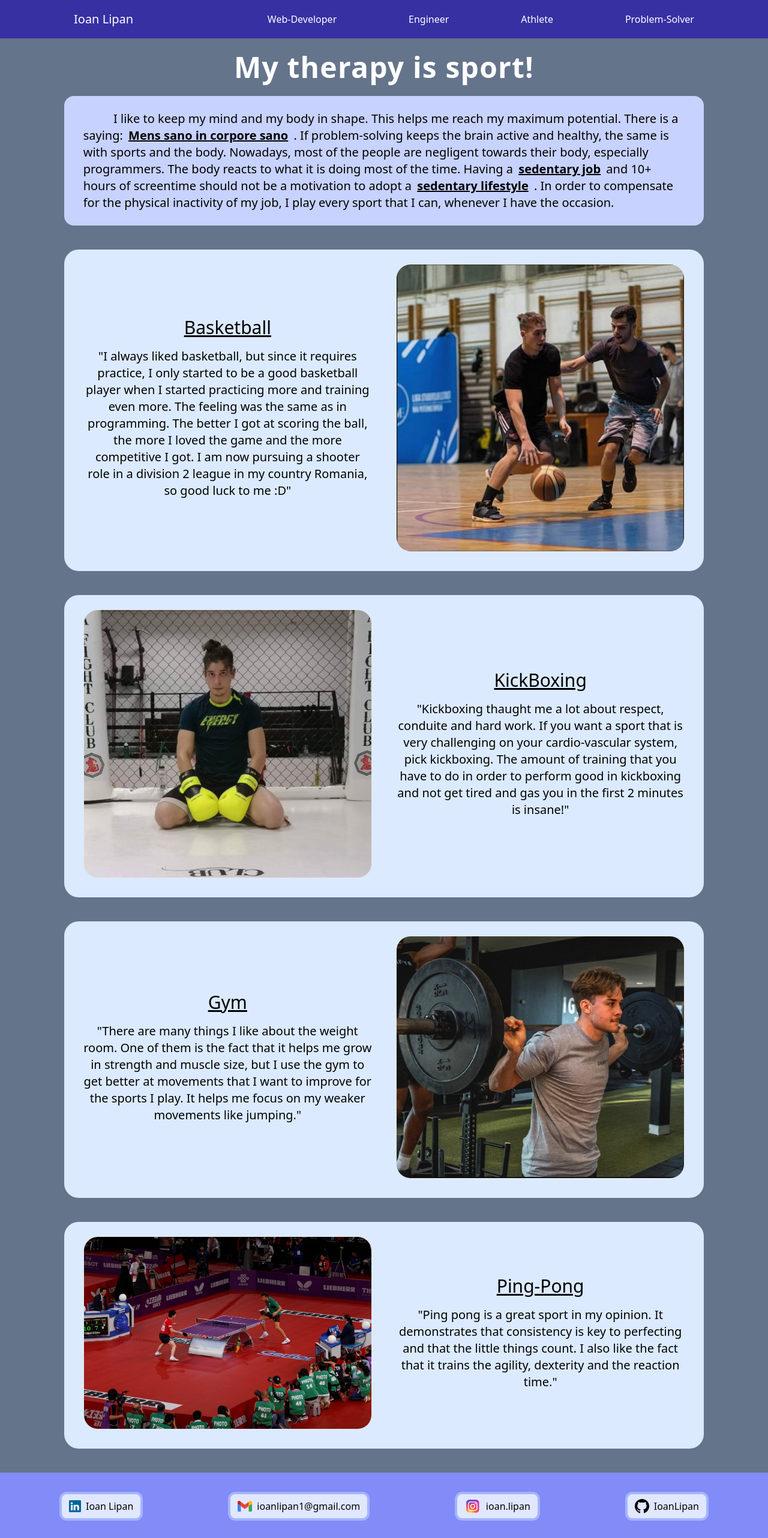
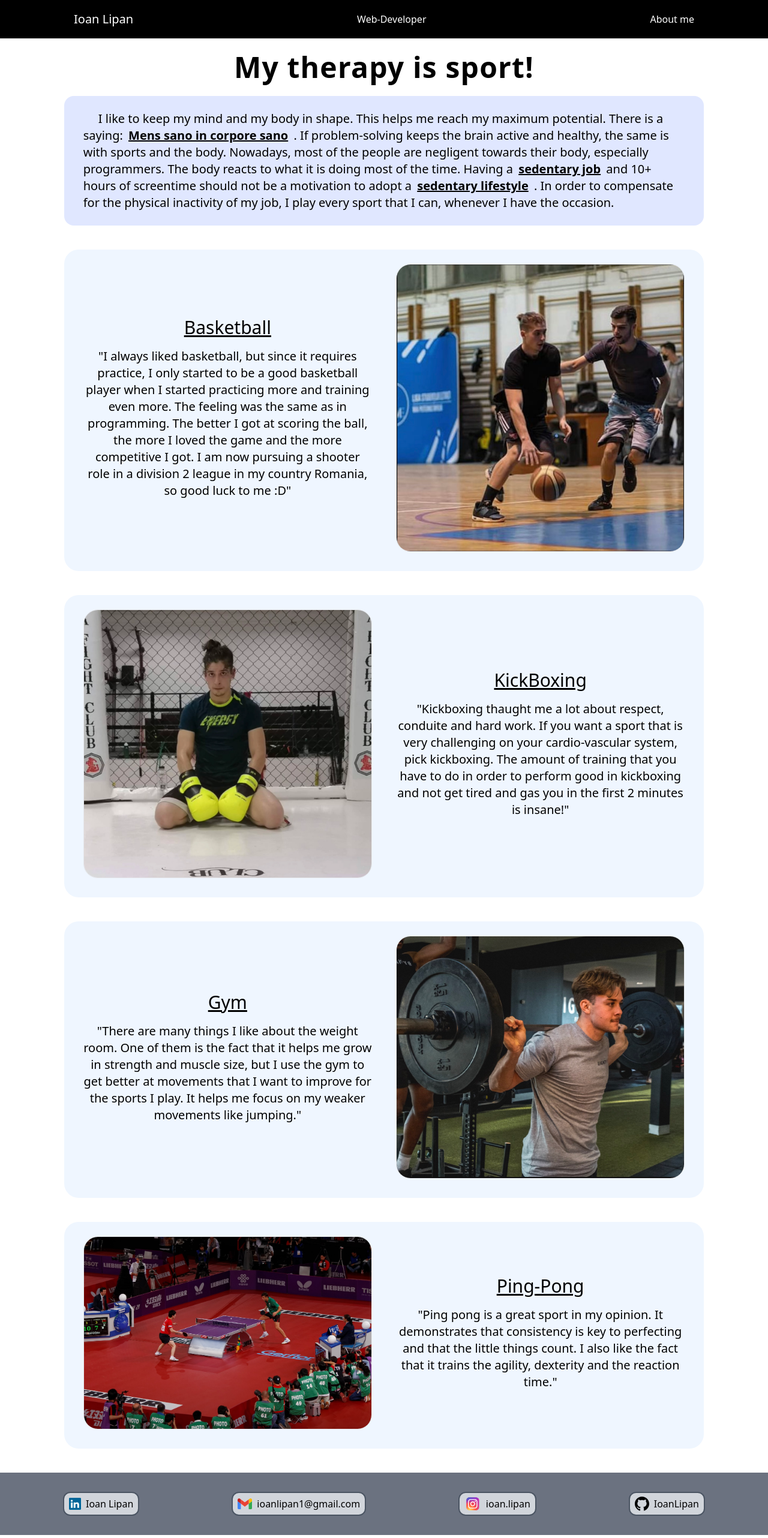
Before and after one commit to IoanLipan/ioanlipan, a Vue app: page /athlete in a window 1280 px wide. Shown: the top 2564 px of the page at 60% size. Built offline with nearby package versions, Linux system fonts and the light colour scheme.

Commit message:
header fixed mobile

```diff
--- a/public/index.html
+++ b/public/index.html
@@ -5,6 +5,9 @@
     <meta http-equiv="X-UA-Compatible" content="IE=edge">
     <meta name="viewport" content="width=device-width,initial-scale=1.0">
     <link rel="icon" href="<%= BASE_URL %>favicon.ico">
+    <link rel="preconnect" href="https://fonts.googleapis.com">
+    <link rel="preconnect" href="https://fonts.gstatic.com" crossorigin>
+    <link href="https://fonts.googleapis.com/css2?family=Cinzel:wght@400;500;600;700;800;900&display=swap" rel="stylesheet">
     <title><%= htmlWebpackPlugin.options.title %></title>
   </head>
   <body>
--- a/src/App.vue
+++ b/src/App.vue
@@ -1,7 +1,7 @@
 <template>
   <div class="min-h-screen flex flex-col">
     <AppHeader />
-    <router-view />
+    <router-view class="-z-10"/>
     <AppFooter />
   </div>
 </template>
--- a/src/components/appFooter.vue
+++ b/src/components/appFooter.vue
@@ -1,6 +1,6 @@
 <template>
   <nav id="appFooter" class="grid grid-cols-1 sm:grid-cols-2 mt-auto
-  md:flex md:flex-row gap-2 sm:gap-5 md:gap-2 md:justify-around bg-indigo-400 p-8 text-indi00">
+  md:flex md:flex-row gap-2 sm:gap-5 md:gap-2 md:justify-around bg-gray-500 p-8 text-indi00">
     <FooterSocialLink name="Ioan Lipan" image="linkedin" url=https://www.linkedin.com/feed/ />
     <FooterSocialLink name="ioanlipan1@gmail.com" image="gmail" url="mailto:ioanlipan1@gmail.com" />
     <FooterSocialLink name="ioan.lipan" image="instagram" url="https://www.instagram.com/lipan.ioan/" />
--- a/src/components/appHeader.vue
+++ b/src/components/appHeader.vue
@@ -1,20 +1,46 @@
 <template>
   <nav class="h-16 md:h-16">
     <!-- desktop menu -->
-    <div class="hidden fixed w-full bg-indigo-800 p-[10px] md:grid grid-cols-12 text-white">
+    <div class="hidden fixed w-full bg-black p-[10px] md:grid grid-cols-12 text-white">
       <div class="col-start-2 col-span-10 flex justify-between items-center">
         <!-- menu -->
         <HeaderMenuItem title="Ioan Lipan" link="/" class="text-normal" />
-        <div></div>
         <HeaderMenuItem title="Web-Developer" link="/web-dev" />
-        <HeaderMenuItem title="Engineer" link="/engineer" />
-        <HeaderMenuItem title="Athlete" link="/athlete" />
-        <HeaderMenuItem title="Problem-Solver" link="/problem-solver" />
+        <div @click="onClickAbout()" class="flex flex-col text-center items-center">
+          <HeaderMenuItem class="z-10" title="About me" />
+          <div
+            v-if="showDropdown"
+            class="flex flex-col absolute pt-10 bg-gray-800 border border-gray-800 rounded-xl"
+          >
+            <HeaderMenuItem title="Engineer" link="/engineer" />
+            <HeaderMenuItem title="Athlete" link="/athlete" />
+            <HeaderMenuItem title="Problem-Solver" link="/problem-solver" />
+          </div>
+        </div>
       </div>
     </div>
     <!-- mobile menu -->
-    <div class="md:hidden w-full bg-indigo-800 p-5 text-white">
-      asdfs
+    <div class="md:hidden w-full fixed bg-black p-6 text-white">
+      <div v-if="!showMobileMenu" class="space-y-2 w-8" @click="toggleMenu">
+        <div class="h-0.5 bg-gray-200" />
+        <div class="h-0.5 bg-gray-200" />
+        <div class="h-0.5 bg-gray-200" />
+      </div>
+      <div v-else class="space-y-2 w-8" @click="toggleMenu">
+        <div class="w-8 h-0.5 bg-gray-200 rotate-45 translate-y-[10px]" />
+        <div class="w-8 h-0.5 " />
+        <div class="w-8 h-0.5 bg-gray-200 -rotate-45 translate-y-[-10px]" />
+      </div>
+      <div v-show="showMobileMenu" class="h-[92vh] z-50">
+        <div class="h-full flex flex-col gap-10 text-3xl pl-5">
+          <div></div>
+          <HeaderMenuItem title="Home" link="/" @click="closeMenu" />
+          <HeaderMenuItem title="Web-Developer" link="/web-dev" @click="closeMenu" />
+          <HeaderMenuItem title="Engineer" link="/engineer" @click="closeMenu" />
+          <HeaderMenuItem title="Athlete" link="/athlete" @click="closeMenu" />
+          <HeaderMenuItem title="Problem-Solver" link="/problem-solver" @click="closeMenu" />
+        </div>
+      </div>
     </div>
   </nav>
 </template>
@@ -25,5 +51,22 @@ import HeaderMenuItem from './headerMenuItem.vue';
 export default {
   name: 'HeaderMenu',
   components: { HeaderMenuItem },
+  data() {
+    return {
+      showDropdown: false,
+      showMobileMenu: false,
+    };
+  },
+  methods: {
+    toggleMenu() {
+      this.showMobileMenu = !this.showMobileMenu;
+    },
+    closeMenu() {
+      this.showMobileMenu = false;
+    },
+    onClickAbout() {
+      this.showDropdown = !this.showDropdown;
+    },
+  },
 };
 </script>
--- a/src/components/footerSocialLink.vue
+++ b/src/components/footerSocialLink.vue
@@ -1,8 +1,8 @@
 <template>
   <a
-    class="flex justify-center w-fit gap-2 items-center justify-self-center p-1 px-3
-    bg-indigo-100 cursor-pointer border-collapse border-4 rounded-xl border-indigo-300
-    hover:bg-indigo-500 hover:text-white hover:border-indigo-100"
+    class="flex justify-center w-fit gap-2 items-center justify-self-center p-0.5 px-2
+    cursor-pointer border-2 rounded-xl bg-gray-300 border-gray-600
+    hover:bg-gray-400 hover:border-gray-800"
     :href="url"
   >
     <div><svgIcon :name=image /></div>
--- a/src/components/headerMenuItem.vue
+++ b/src/components/headerMenuItem.vue
@@ -1,7 +1,7 @@
 <template>
   <router-link
     :to="{ path: link }"
-    class="p-2 hover:bg-indigo-500 hover:text-white hover:border-indigo-700 rounded-xl"
+    class="p-2 hover:bg-gray-500 hover:text-white hover:border-gray-700 rounded-xl"
     >{{ title }}</router-link
   >
 </template>
--- a/src/components/hoverText.vue
+++ b/src/components/hoverText.vue
@@ -1,6 +1,6 @@
 <template>
-  <span class="font-bold underline p-1 hover:bg-green-400 hover:border-green-400
-    hover:transition-all hover:rounded-xl" >
+  <span class="font-bold underline p-1 hover:bg-grey-300 cursor-pointer
+    hover:transition-all hover:rounded-xl hover: scale-110" >
     {{ text }}
   </span>
 </template>
--- a/src/style.css
+++ b/src/style.css
@@ -15,7 +15,7 @@
 
 .blog-container-grid-2-1 {
     @apply grid grid-cols-1 md:grid-cols-2 p-8 pt-6 gap-10 mt-10 items-center
-    bg-blue-100 border-indigo-50 rounded-3xl;
+    bg-blue-50 border-indigo-50 rounded-3xl;
 }
 
 .blog-title {
--- a/src/views/athletePage.vue
+++ b/src/views/athletePage.vue
@@ -1,19 +1,19 @@
 <template>
-  <div class="grid-of-12-container bg-slate-500">
+  <div class="grid-of-12-container">
     <div class="cols-2-10">
-      <div class="text-5xl text-center p-4 py-6 font-semibold text-white tracking-wide">
+      <div class="text-5xl text-center p-4 py-6 font-semibold tracking-wide">
         My therapy is sport!
       </div>
-      <div class="text-normal bg-indigo-200 px-8 py-6 border-indigo-50 rounded-2xl">
-        &emsp; &emsp; I like to keep my mind and my body in shape. This helps me reach my maximum
+      <div class="text-normal bg-indigo-100 px-8 py-6 border-indigo-50 rounded-2xl">
+        &emsp; I like to keep my mind and my body in shape. This helps me reach my maximum
         potential. There is a saying:
-        <HoverText text="Mens sano in corpore sano"></HoverText>
+        <HoverText text="Mens sano in corpore sano" />
         . If problem-solving keeps the brain active and healthy, the same is with sports and the
         body. Nowadays, most of the people are negligent towards their body, especially programmers.
         The body reacts to what it is doing most of the time. Having a
-        <HoverText text="sedentary job"></HoverText>
+        <HoverText text="sedentary job" />
         and 10+ hours of screentime should not be a motivation to adopt a
-        <HoverText text="sedentary lifestyle"></HoverText>
+        <HoverText text="sedentary lifestyle" />
         . In order to compensate for the physical inactivity of my job, I play every sport that I
         can, whenever I have the occasion.
       </div>
--- a/src/views/engineerPage.vue
+++ b/src/views/engineerPage.vue
@@ -1,6 +1,6 @@
 <template>
-  <div class="grid-of-12-container mt-auto">
-    <div class="col-start-2 col-span-8">
+  <div class="grid-of-12-container my-10">
+    <div class="col-start-3 col-span-8">
       <ol class="relative border-l border-gray-200">
         <li class="ml-10 mb-10">
           <span class="flex absolute -left-5 justify-center items-center w-10 h-10
```
